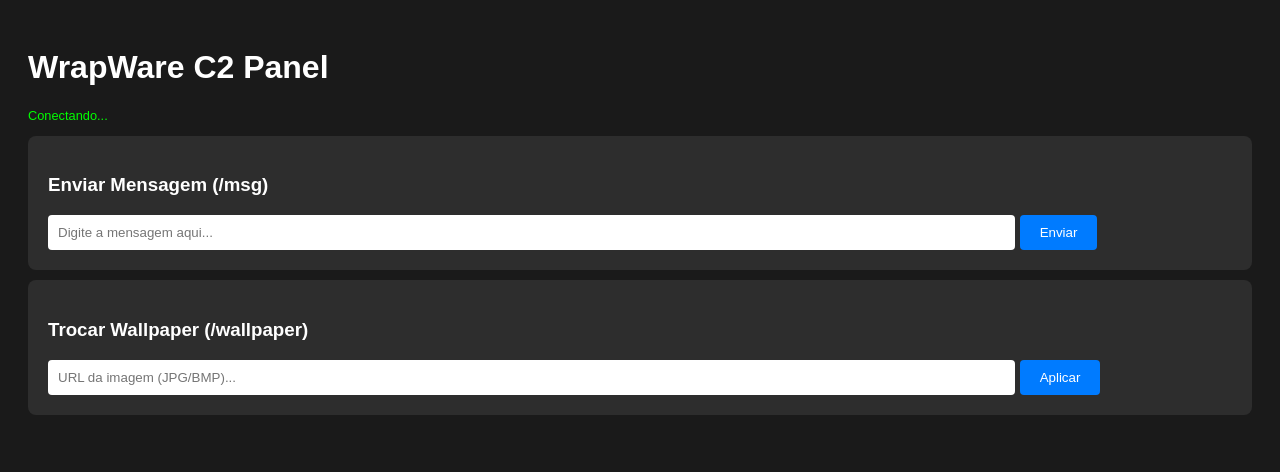
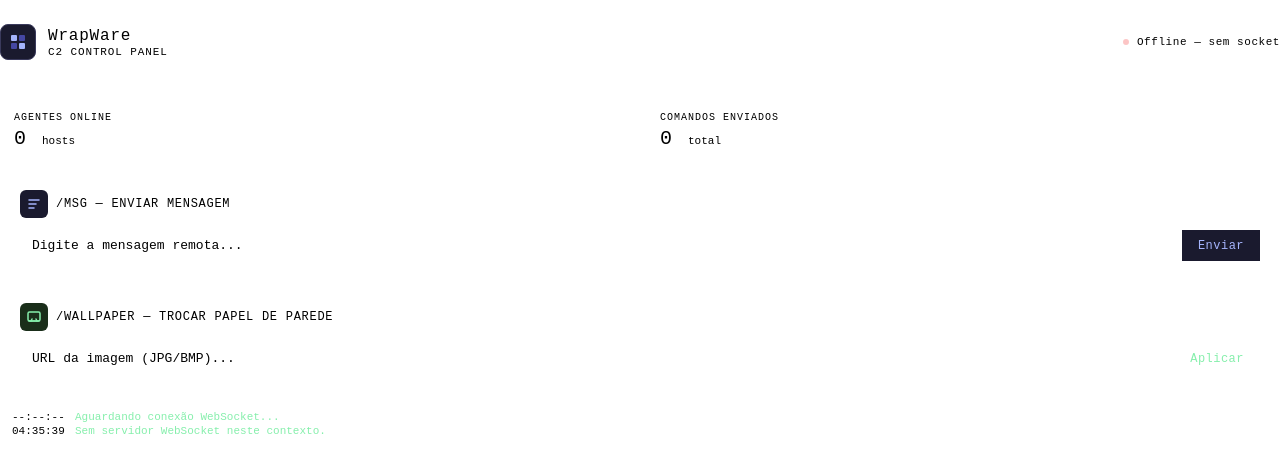
Before and after one commit to 10yearsahead/wrapware-server, a website: page index.html in a window 1280 px wide. Drawn offline with nearby package versions, Linux system fonts and the light colour scheme; no server answers.

Commit message:
Update index.html

```diff
--- a/index.html
+++ b/index.html
@@ -1,45 +1,133 @@
-<!DOCTYPE html>
-<html>
-<head>
-    <title>WrapWare Control Panel</title>
-    <script src="/socket.io/socket.io.js"></script>
+
 <style>
-        body { font-family: sans-serif; background: #1a1a1a; color: white; padding: 20px; }
-        .card { background: #2d2d2d; padding: 20px; border-radius: 8px; margin-bottom: 10px; }
-        input { width: 80%; padding: 10px; border-radius: 4px; border: none; }
-        button { padding: 10px 20px; cursor: pointer; background: #007bff; color: white; border: none; border-radius: 4px; }
-        button:hover { background: #0056b3; }
-        .status { color: #00ff00; font-size: 0.8em; }
+* { box-sizing: border-box; margin: 0; padding: 0; }
+body { font-family: var(--font-mono, monospace); }
+.panel { padding: 1.5rem 0; }
+.header { display: flex; align-items: center; gap: 12px; margin-bottom: 1.5rem; padding-bottom: 1rem; border-bottom: 0.5px solid var(--color-border-tertiary); }
+.logo { width: 36px; height: 36px; border-radius: 8px; background: #1a1a2e; display: flex; align-items: center; justify-content: center; border: 0.5px solid #3a3a5c; }
+.logo svg { width: 18px; height: 18px; }
+.title-group h1 { font-size: 16px; font-weight: 500; color: var(--color-text-primary); letter-spacing: 0.05em; }
+.title-group p { font-size: 11px; color: var(--color-text-tertiary); letter-spacing: 0.08em; text-transform: uppercase; margin-top: 1px; }
+.status-bar { display: flex; align-items: center; gap: 8px; margin-left: auto; }
+.dot { width: 6px; height: 6px; border-radius: 50%; background: #22c55e; animation: pulse 2s infinite; }
+@keyframes pulse { 0%,100%{opacity:1} 50%{opacity:0.4} }
+.status-text { font-size: 11px; color: var(--color-text-secondary); letter-spacing: 0.05em; }
+.grid { display: grid; grid-template-columns: 1fr 1fr; gap: 12px; margin-bottom: 12px; }
+.stat { background: var(--color-background-secondary); border-radius: var(--border-radius-md); padding: 12px 14px; }
+.stat-label { font-size: 10px; color: var(--color-text-tertiary); letter-spacing: 0.1em; text-transform: uppercase; margin-bottom: 4px; }
+.stat-value { font-size: 20px; font-weight: 500; color: var(--color-text-primary); }
+.stat-value span { font-size: 11px; font-weight: 400; color: var(--color-text-secondary); margin-left: 4px; }
+.card { background: var(--color-background-primary); border: 0.5px solid var(--color-border-tertiary); border-radius: var(--border-radius-lg); padding: 1rem 1.25rem; margin-bottom: 10px; }
+.card-header { display: flex; align-items: center; gap: 8px; margin-bottom: 12px; }
+.card-icon { width: 28px; height: 28px; border-radius: 6px; display: flex; align-items: center; justify-content: center; font-size: 13px; }
+.card-title { font-size: 12px; font-weight: 500; color: var(--color-text-primary); letter-spacing: 0.06em; text-transform: uppercase; }
+.row { display: flex; gap: 8px; }
+.row input { flex: 1; font-size: 13px; font-family: var(--font-mono); background: var(--color-background-secondary); border: 0.5px solid var(--color-border-tertiary); color: var(--color-text-primary); border-radius: var(--border-radius-md); padding: 8px 12px; outline: none; }
+.row input::placeholder { color: var(--color-text-tertiary); }
+.row input:focus { border-color: var(--color-border-secondary); }
+.btn { padding: 8px 16px; border-radius: var(--border-radius-md); border: 0.5px solid var(--color-border-secondary); background: transparent; color: var(--color-text-primary); font-size: 12px; font-family: var(--font-mono); cursor: pointer; white-space: nowrap; letter-spacing: 0.04em; }
+.btn:hover { background: var(--color-background-secondary); }
+.btn:active { transform: scale(0.98); }
+.btn-primary { background: #1a1a2e; color: #a5b4fc; border-color: #3a3a5c; }
+.btn-primary:hover { background: #22224a; }
+.log { background: var(--color-background-secondary); border-radius: var(--border-radius-md); padding: 10px 12px; font-size: 11px; color: var(--color-text-secondary); font-family: var(--font-mono); max-height: 90px; overflow-y: auto; margin-top: 10px; }
+.log-entry { padding: 1px 0; display: flex; gap: 8px; }
+.log-entry .ts { color: var(--color-text-tertiary); min-width: 55px; }
+.log-entry .msg { color: #86efac; }
+.log-entry .msg.cmd { color: #a5b4fc; }
 </style>
-</head>
-<body>
-    <h1>WrapWare C2 Panel</h1>
-    <p class="status" id="status">Conectando...</p>
 
-    <div class="card">
-        <h3>Enviar Mensagem (/msg)</h3>
-        <input type="text" id="msgInput" placeholder="Digite a mensagem aqui...">
-        <button onclick="sendCommand('/msg ' + document.getElementById('msgInput').value)">Enviar</button>
+<div class="panel">
+  <div class="header">
+    <div class="logo">
+      <svg viewBox="0 0 18 18" fill="none" xmlns="http://www.w3.org/2000/svg">
+        <rect x="2" y="2" width="6" height="6" rx="1" fill="#a5b4fc"/>
+        <rect x="10" y="2" width="6" height="6" rx="1" fill="#6366f1" opacity="0.6"/>
+        <rect x="2" y="10" width="6" height="6" rx="1" fill="#6366f1" opacity="0.6"/>
+        <rect x="10" y="10" width="6" height="6" rx="1" fill="#a5b4fc"/>
+      </svg>
+    </div>
+    <div class="title-group">
+      <h1>WrapWare</h1>
+      <p>C2 Control Panel</p>
+    </div>
+    <div class="status-bar">
+      <div class="dot" id="dot"></div>
+      <span class="status-text" id="status">Conectando...</span>
+    </div>
+  </div>
+
+  <div class="grid">
+    <div class="stat"><div class="stat-label">Agentes online</div><div class="stat-value">0 <span>hosts</span></div></div>
+    <div class="stat"><div class="stat-label">Comandos enviados</div><div class="stat-value" id="cmdCount">0 <span>total</span></div></div>
   </div>
 
   <div class="card">
-        <h3>Trocar Wallpaper (/wallpaper)</h3>
+    <div class="card-header">
+      <div class="card-icon" style="background:#1a1a2e;">
+        <svg width="14" height="14" viewBox="0 0 14 14" fill="none"><path d="M2 3h10M2 7h7M2 11h5" stroke="#a5b4fc" stroke-width="1.5" stroke-linecap="round"/></svg>
+      </div>
+      <span class="card-title">/msg — enviar mensagem</span>
+    </div>
+    <div class="row">
+      <input type="text" id="msgInput" placeholder="Digite a mensagem remota...">
+      <button class="btn btn-primary" onclick="send('/msg', 'msgInput')">Enviar</button>
+    </div>
+  </div>
+
+  <div class="card">
+    <div class="card-header">
+      <div class="card-icon" style="background:#1a2e1a;">
+        <svg width="14" height="14" viewBox="0 0 14 14" fill="none"><rect x="1" y="2" width="12" height="9" rx="1.5" stroke="#86efac" stroke-width="1.5"/><path d="M4 11l1-2M10 11l-1-2" stroke="#86efac" stroke-width="1.5" stroke-linecap="round"/><path d="M2 11h10" stroke="#86efac" stroke-width="1.5" stroke-linecap="round"/></svg>
+      </div>
+      <span class="card-title">/wallpaper — trocar papel de parede</span>
+    </div>
+    <div class="row">
       <input type="text" id="wallInput" placeholder="URL da imagem (JPG/BMP)...">
-        <button onclick="sendCommand('/wallpaper ' + document.getElementById('wallInput').value)">Aplicar</button>
+      <button class="btn" style="border-color:#166534;color:#86efac;" onclick="send('/wallpaper', 'wallInput')">Aplicar</button>
+    </div>
+  </div>
+
+  <div class="log" id="log">
+    <div class="log-entry"><span class="ts">--:--:--</span><span class="msg">Aguardando conexão WebSocket...</span></div>
+  </div>
 </div>
 
 <script>
-        const socket = io();
+let count = 0;
+const log = document.getElementById('log');
 const status = document.getElementById('status');
+const dot = document.getElementById('dot');
+const cmdCount = document.getElementById('cmdCount');
 
-        socket.on('connect', () => { status.innerText = 'Online - ID: ' + socket.id; });
-        socket.on('disconnect', () => { status.innerText = 'Offline'; });
+function now() {
+  const d = new Date();
+  return [d.getHours(), d.getMinutes(), d.getSeconds()].map(n => String(n).padStart(2,'0')).join(':');
+}
+function addLog(text, isCMD) {
+  const e = document.createElement('div');
+  e.className = 'log-entry';
+  e.innerHTML = `<span class="ts">${now()}</span><span class="msg${isCMD?' cmd':''}">${text}</span>`;
+  log.appendChild(e);
+  log.scrollTop = log.scrollHeight;
+}
+function send(prefix, inputId) {
+  const val = document.getElementById(inputId).value.trim();
+  if (!val) return;
+  count++;
+  cmdCount.textContent = count + ' ';
+  const span = document.createElement('span');
+  span.style.cssText = 'font-size:11px;font-weight:400;color:var(--color-text-secondary)';
+  span.textContent = 'total';
+  cmdCount.appendChild(span);
+  addLog(`${prefix} ${val}`, true);
+  document.getElementById(inputId).value = '';
+  console.log('Enviando:', prefix, val);
+}
 
-        function sendCommand(cmd) {
-            console.log('Enviando:', cmd);
-            socket.emit('send-command', cmd);
-            alert('Comando enviado: ' + cmd);
-        }
+setTimeout(() => {
+  status.textContent = 'Offline — sem socket';
+  dot.style.background = '#f87171';
+  addLog('Sem servidor WebSocket neste contexto.', false);
+}, 1200);
 </script>
-</body>
-</html>
```
Lines whose indentation alone changed are shown as unchanged.
